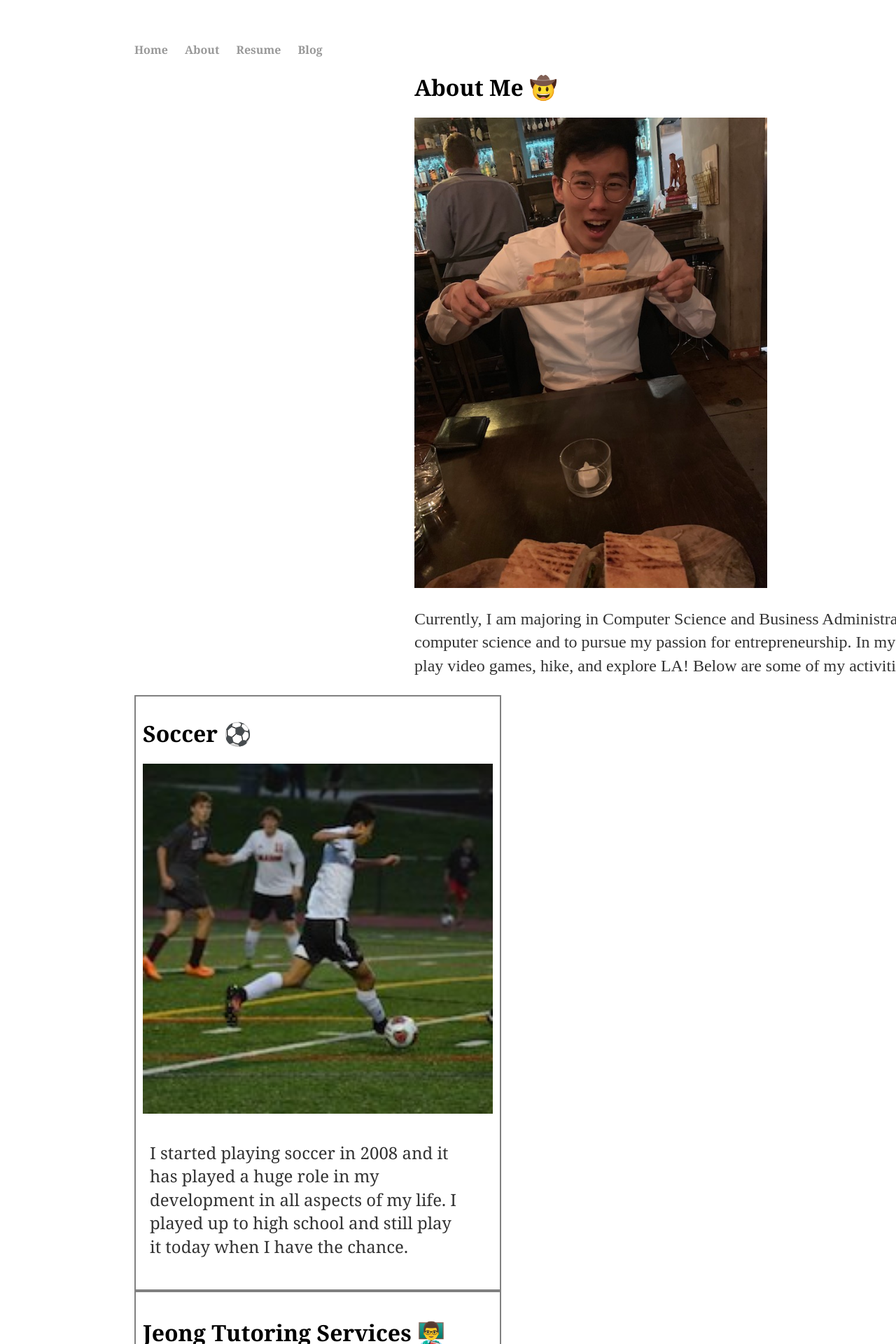
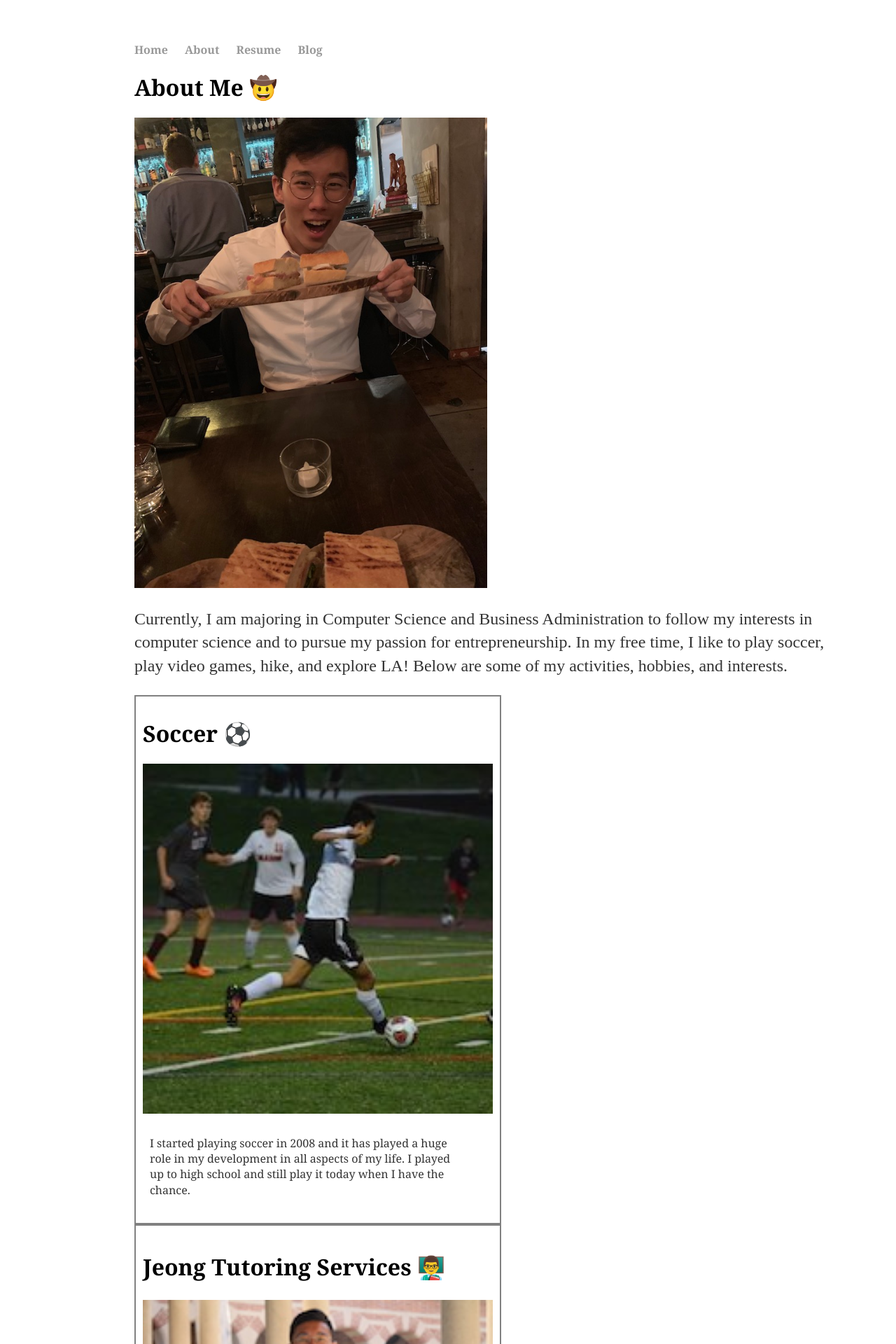
Before and after one commit to Haeju1/Haeju1.github.io, a Jekyll site: the page built from about/index.html, in a window 1280 px wide. Shown: the top 1920 px of the page at 70% size. Built offline with Jekyll 4.4.1, drawn with Linux system fonts in a browser that asks for light colours.

Commit message:
Update about.css

```diff
--- a/css/about.css
+++ b/css/about.css
@@ -38,7 +38,7 @@ h2 {
 {
   width: 1004px;
   align: center;
-  padding-left: 400px;
+  /*padding-left: 400px;*/
 }
 #about_text
 {
@@ -57,7 +57,7 @@ h2 {
 #soccer, #soccer_text
 {
     border-collapse:collapse;
-    border-spacing:0
+    border-spacing:0;
     font-size: 1em;
     font-family:'Georgia';
     width: 450px;
@@ -76,7 +76,7 @@ h2 {
 #tutor, #tutor_text
 {
     border-collapse:collapse;
-    border-spacing:0
+    border-spacing:0;
     font-size: 1em;
     font-family:'Georgia';
     width: 500px;
```
